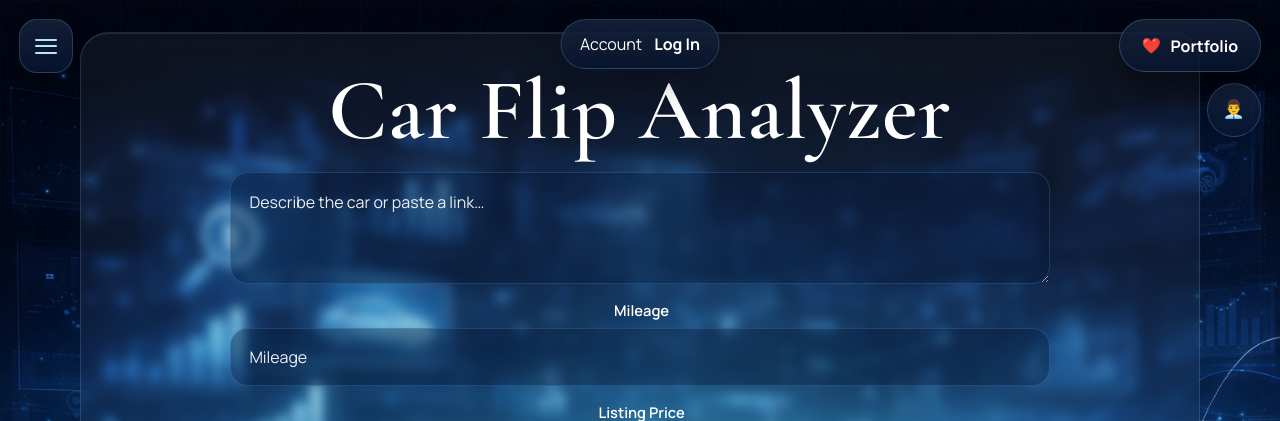
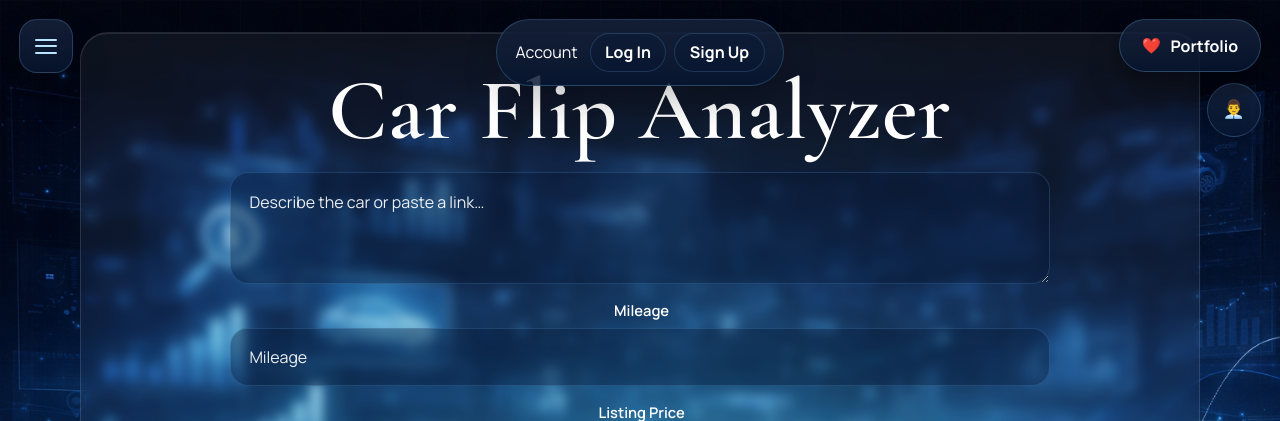
Before and after one commit to aidentm589-prog/yes, a Python web app: template templates/index.html in a window 1280 px wide. Shown: the top 421 px of the page. Run offline with Jinja, Linux system fonts and the light colour scheme; the template is opened without the code that fills it, so the values that code supplies are empty.

Commit message:
Fix signup flow and account onboarding

```diff
--- a/app.py
+++ b/app.py
@@ -118,6 +118,7 @@ def signup():
 def signup_post():
     try:
         user = service.create_user_account(
+            str(request.form.get("first_name") or ""),
             str(request.form.get("email") or ""),
             str(request.form.get("password") or ""),
         )
--- a/static/styles.css
+++ b/static/styles.css
@@ -127,6 +127,35 @@ body::before {
 .account-status-pill a {
   color: var(--text);
   text-decoration: none;
+}
+
+.account-status-links {
+  display: inline-flex;
+  align-items: center;
+  gap: 0.5rem;
+}
+
+.account-status-links strong a {
+  display: inline-flex;
+  align-items: center;
+  justify-content: center;
+  min-height: 38px;
+  padding: 0.45rem 0.9rem;
+  border-radius: 999px;
+  border: 1px solid rgba(116, 196, 255, 0.18);
+  background: rgba(8, 23, 54, 0.28);
+  transition:
+    transform 140ms ease,
+    border-color 140ms ease,
+    background 140ms ease,
+    box-shadow 140ms ease;
+}
+
+.account-status-links strong a:hover {
+  transform: translateY(-1px);
+  border-color: rgba(116, 196, 255, 0.4);
+  background: rgba(116, 196, 255, 0.12);
+  box-shadow: 0 12px 24px rgba(0, 0, 0, 0.14);
 }
 
 .sticky-portfolio-button {
--- a/templates/account.html
+++ b/templates/account.html
@@ -16,7 +16,7 @@
     <main class="shell shell-narrow">
       <section class="composer panel full-evaluation-hero">
         <p class="deal-kicker">My Account</p>
-        <h1>{{ auth_user.email }}</h1>
+        <h1>{{ auth_user.first_name or auth_user.email }}</h1>
         <p class="full-evaluation-copy">This is your current tier, credit balance, and testing access for the subscription system.</p>
       </section>
       <section class="panel">
--- a/templates/index.html
+++ b/templates/index.html
@@ -40,7 +40,10 @@
         <strong>{% if account_status.is_unlimited %}Unlimited{% else %}Credits: {{ account_status.credit_balance }}{% endif %}</strong>
       {% else %}
         <span>Account</span>
-        <strong><a href="{{ url_for('login') }}">Log In</a></strong>
+        <div class="account-status-links">
+          <strong><a href="{{ url_for('login') }}">Log In</a></strong>
+          <strong><a href="{{ url_for('signup') }}">Sign Up</a></strong>
+        </div>
       {% endif %}
     </div>
     <a class="sticky-portfolio-button" href="{{ url_for('portfolio') }}">
--- a/templates/signup.html
+++ b/templates/signup.html
@@ -22,6 +22,10 @@
       <section class="panel">
         <form method="post" action="{{ url_for('signup_post') }}" class="composer-form auth-form">
           <label class="full listing-price-field">
+            <span class="input-label-text">First Name</span>
+            <input name="first_name" type="text" required placeholder="First name" />
+          </label>
+          <label class="full listing-price-field">
             <span class="input-label-text">Email</span>
             <input name="email" type="email" required placeholder="you@example.com" />
           </label>
--- a/vehicle_api.py
+++ b/vehicle_api.py
@@ -75,9 +75,9 @@ class VehicleValueService:
         except Exception as exc:  # noqa: BLE001
             raise VehicleApiError(str(exc)) from exc
 
-    def create_user_account(self, email: str, password: str) -> dict[str, Any]:
+    def create_user_account(self, first_name: str, email: str, password: str) -> dict[str, Any]:
         try:
-            return self.accounts.create_user_account(email, password)
+            return self.accounts.create_user_account(first_name, email, password)
         except Exception as exc:  # noqa: BLE001
             raise VehicleApiError(str(exc)) from exc
 
```
Also changed, not shown: account_service.py (+7 -1 lines), comp_engine/storage.py (+5 -2 lines), tests/test_account_service.py (+9 -8 lines), migrations/006_add_first_name_to_user_accounts.sql (added).
